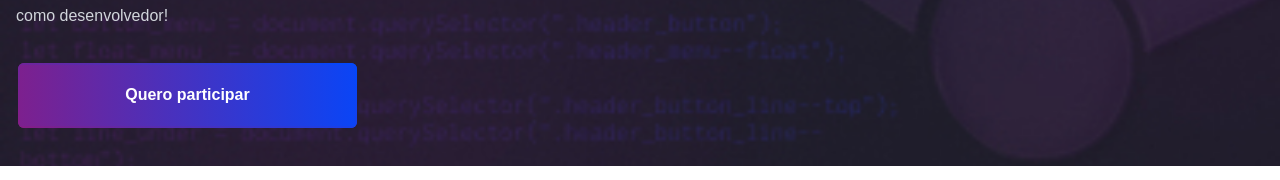
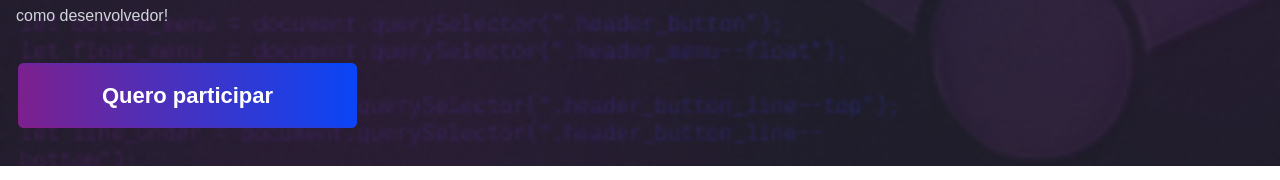
Before and after one commit to joabesnts09/desafio-union-app, a Next.js app: page / in a window 1280 px wide. Shown: the part 524-704 px from the top of the page. Built offline with nearby package versions, Linux system fonts and the light colour scheme.

Commit message:
fix: edit hover button

```diff
--- a/src/components/presentation/index.tsx
+++ b/src/components/presentation/index.tsx
@@ -1,5 +1,4 @@
 import { Button } from '../ui/button'
-// import '../../../public/imgs/hero_mobile_1.jpg'
 
 export const PresentationUnion = () => {
   return (
@@ -24,8 +23,8 @@ export const PresentationUnion = () => {
           sua carreira como desenvolvedor!
         </p>
 
-        <a className='w-[343px] h-[69px] mt-4' href='#'>
-          <Button text='Quero participar' />
+        <a className='w-[343px] h-[69px] mt-4 p-0' href='#'>
+          <Button className='text-[22px]' text='Quero participar' />
         </a>
       </div>
 
--- a/src/components/ui/button/index.tsx
+++ b/src/components/ui/button/index.tsx
@@ -19,7 +19,7 @@ export const Button = ({ text, onClick, className }: IButtonProps) => {
     >
       <span className='relative z-10'>{text}</span>
 
-      <div className='absolute inset-0 bg-gradient-to-r from-[#7D208E] to-[#0A45F6] transform origin-right transition-transform duration-500 ease-in-out group-hover:scale-x-0'></div>
+      <div className='absolute inset-0 bg-gradient-to-r from-[#7D208E] to-[#0A45F6] transform origin-right transition-transform duration-500 ease-in-out lg:group-hover:scale-x-0'></div>
 
       <div
         className='absolute inset-0 pointer-events-none rounded-sm'
```
